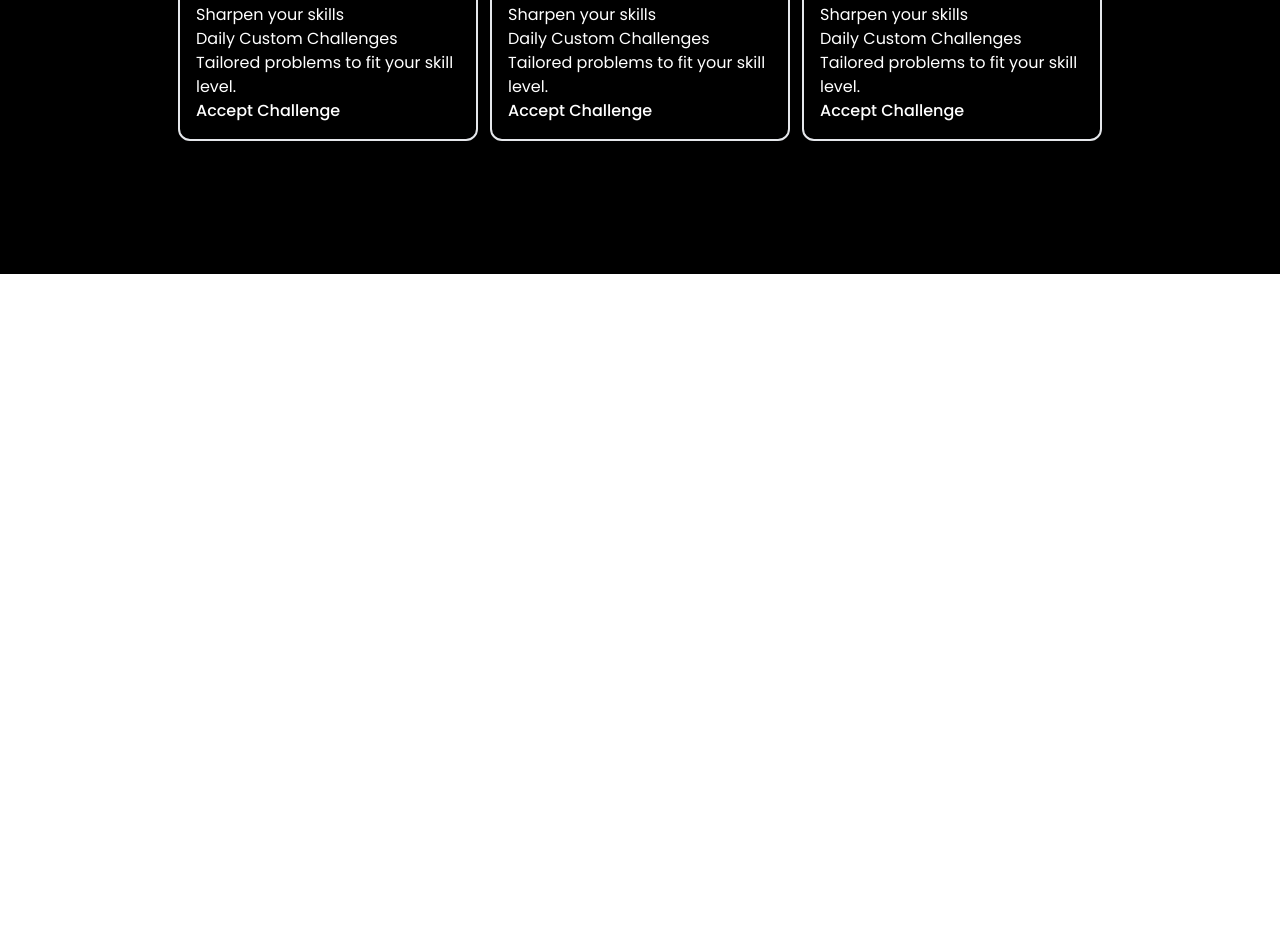
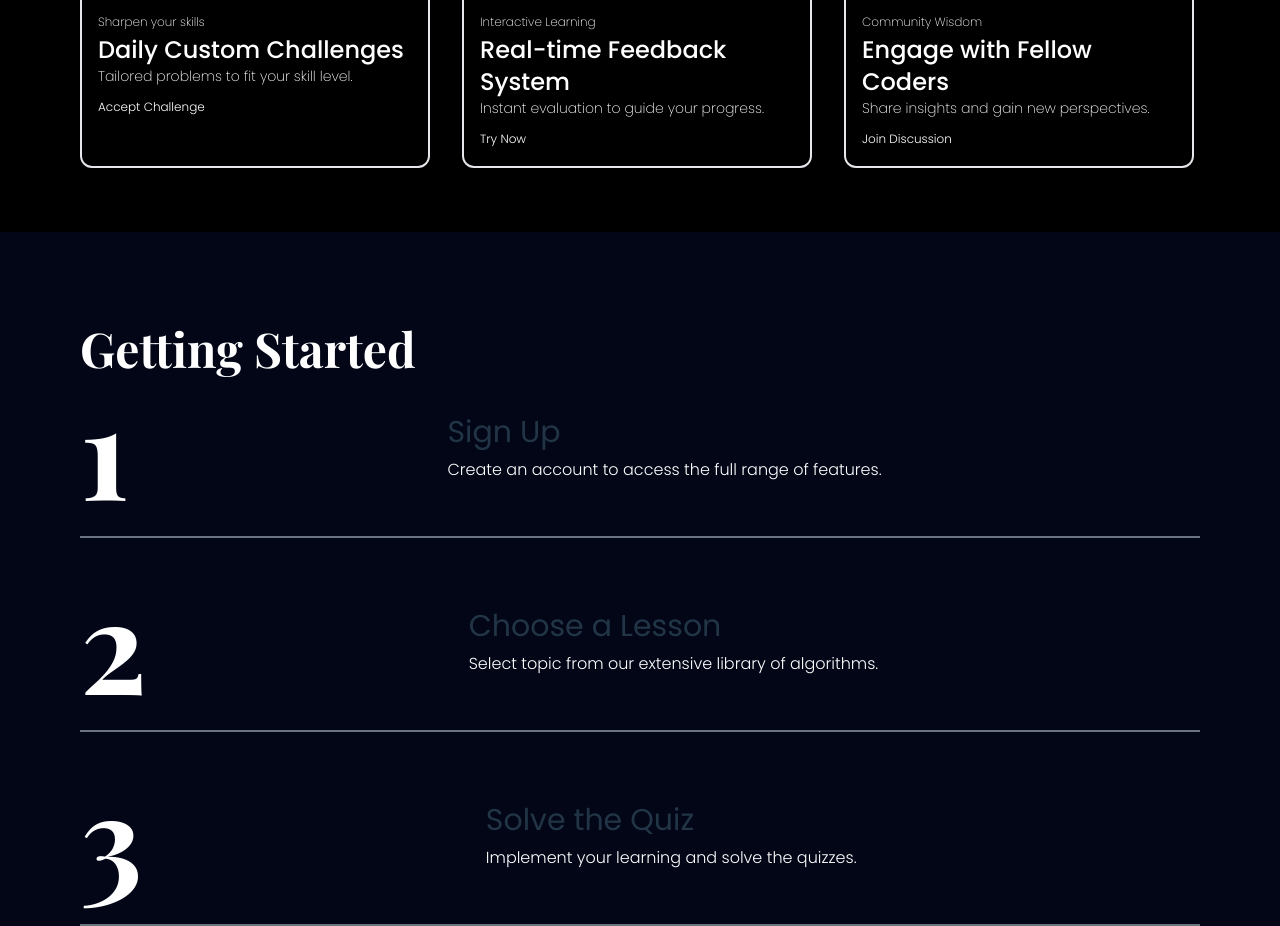
Before and after one commit to Aashish1-1-1/DailyDoseOfAlgo, a React (Vite) app in the folder frontend/: page / in a window 1280 px wide. Shown: the part 2126-3052 px from the top of the page. Before the commit the page ends 2400 px from the top, so only its background shows below. Built offline with nearby package versions, Linux system fonts and the light colour scheme; a web font is replaced by a local one.

Commit message:
created some ui in landing page

```diff
--- a/frontend/src/App.jsx
+++ b/frontend/src/App.jsx
@@ -35,41 +35,75 @@ const App = () => {
           <h1 className="font-black font-playfair text-white text-6xl text-center leading-snug max-md:text-5xl max-sm:text-4xl">Empowering developers to enhance their algorithmic skills through a daily regimen of challenges and content.</h1>
         </section>
 
-        <section className="bg-black min-h-[100vh] w-full flex flex-col px-10 max-md:px-6 max-sm:px-6 justify-center">
+        <section className="bg-black py-16 w-full flex flex-col px-20 max-md:px-6 max-sm:px-6 justify-center">
           <h2 className="font-bold font-playfair text-white text-5xl leading-normal">Algorithm Mastery Awaits</h2>
-          <p className="font-poppins text-white">Embark on your journey to expertise.</p>
+          <p className="font-poppins text-white font-light">Embark on your journey to expertise.</p>
 
-          <div className="cards flex gap-3 flex-wrap justify-center">
-            <div className="card border-2 w-[300px] rounded-xl">
-              <img src="./assets/image1.png" alt="" className="w-[300px] bg-cover overflow-hidden rounded-t-xl" />
+          <div className="cards flex gap-8 flex-wrap mt-8">
+            <div className="card border-2 w-[350px] rounded-xl">
+              <img src="./assets/image1.png" alt="" className="w-[350px] bg-cover overflow-hidden rounded-t-xl" />
               <div className="content p-4">
-                <p className="text-white">Sharpen your skills</p>
-                <h4 className="text-white">Daily Custom Challenges</h4>
-                <h6 className="text-white">Tailored problems to fit your skill level.</h6>
-                <a href="" className="text-white">Accept Challenge</a>
+                <p className="text-white font-extralight text-xs mb-1">Sharpen your skills</p>
+                <h4 className="text-white font-medium text-2xl">Daily Custom Challenges</h4>
+                <h6 className="text-white font-extralight text-sm mb-2">Tailored problems to fit your skill level.</h6>
+                <a href="" className="text-white font-light text-xs">Accept Challenge</a>
               </div>
             </div>
 
-            <div className="card border-2 w-[300px] rounded-xl">
-              <img src="./assets/image2.png" alt="" className="w-[300px] bg-cover overflow-hidden rounded-t-xl" />
+            <div className="card border-2 w-[350px] rounded-xl">
+              <img src="./assets/image2.png" alt="" className="w-[350px] bg-cover overflow-hidden rounded-t-xl" />
               <div className="content p-4">
-                <p className="text-white">Sharpen your skills</p>
-                <h4 className="text-white">Daily Custom Challenges</h4>
-                <h6 className="text-white">Tailored problems to fit your skill level.</h6>
-                <a href="" className="text-white">Accept Challenge</a>
+                <p className="text-white font-extralight text-xs mb-1">Interactive Learning</p>
+                <h4 className="text-white font-medium text-2xl">Real-time Feedback System</h4>
+                <h6 className="text-white font-extralight text-sm mb-2">Instant evaluation to guide your progress.</h6>
+                <a href="" className="text-white font-light text-xs">Try Now</a>
               </div>
             </div>
 
-            <div className="card border-2 w-[300px] rounded-xl">
-              <img src="./assets/image3.png" alt="" className="w-[300px] bg-cover overflow-hidden rounded-t-xl" />
+            <div className="card border-2 w-[350px] rounded-xl">
+              <img src="./assets/image3.png" alt="" className="w-[350px] bg-cover overflow-hidden rounded-t-xl" />
               <div className="content p-4">
-                <p className="text-white">Sharpen your skills</p>
-                <h4 className="text-white">Daily Custom Challenges</h4>
-                <h6 className="text-white">Tailored problems to fit your skill level.</h6>
-                <a href="" className="text-white">Accept Challenge</a>
+                <p className="text-white font-extralight text-xs mb-1">Community Wisdom</p>
+                <h4 className="text-white font-medium text-2xl">Engage with Fellow Coders</h4>
+                <h6 className="text-white font-extralight text-sm mb-2">Share insights and gain new perspectives.</h6>
+                <a href="" className="text-white font-light text-xs">Join Discussion</a>
               </div>
             </div>
           </div>
+        </section>
+
+        <section className="bg-slate-950 min-h-[100vh] w-full flex flex-col max-md:px-6 max-sm:px-6 px-20 py-20">
+        <h2 className="font-bold font-playfair text-white text-5xl leading-normal">Getting Started</h2>
+
+        <div className="content flex border-b-2 border-gray-500 mb-10 pb-6">
+          <h3 className="font-bold font-playfair text-white text-9xl">1</h3>
+          <div className='flex flex-col justify-center items-center w-full'>
+            <div>
+              <h3 className='text-3xl font-normal mb-2'>Sign Up</h3>
+              <p className="text-white font-light">Create an account to access the full range of features.</p>
+            </div>
+          </div>
+        </div>
+
+        <div className="content flex border-b-2 border-gray-500 mb-10 pb-6">
+          <h3 className="font-bold font-playfair text-white text-9xl">2</h3>
+          <div className='flex flex-col justify-center items-center w-full'>
+            <div>
+              <h3 className='text-3xl font-normal mb-2'>Choose a Lesson</h3>
+              <p className="text-white font-light">Select topic from our extensive library of algorithms.</p>
+            </div>
+          </div>
+        </div>
+
+        <div className="content flex border-b-2 border-gray-500 mb-10 pb-6">
+          <h3 className="font-bold font-playfair text-white text-9xl">3</h3>
+          <div className='flex flex-col justify-center items-center w-full'>
+            <div>
+              <h3 className='text-3xl font-normal mb-2'>Solve the Quiz</h3>
+              <p className="text-white font-light">Implement your learning and solve the quizzes.</p>
+            </div>
+          </div>
+        </div>
 
 
         </section>
```
